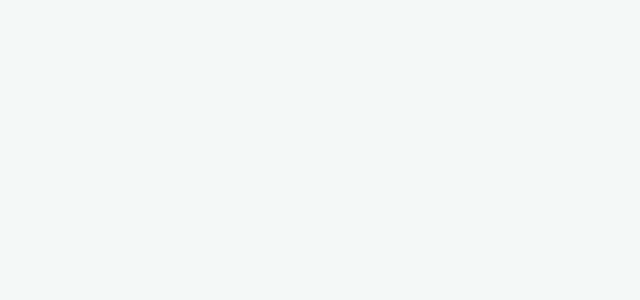
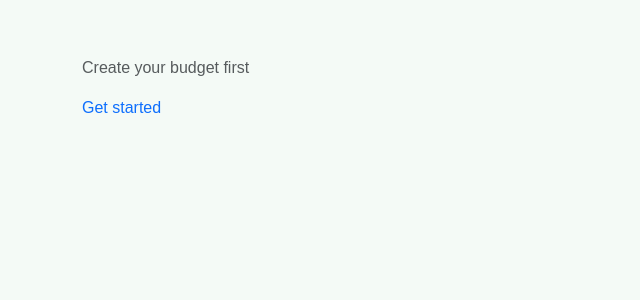
Before and after one commit to Myminiwrldsht/Student-Expense-Tracker-React-, a React (Vite) app: page /budgets in a window 1280 px wide. Shown: the top 300 px of the page, without its empty margins (0-640 px from the left). Built offline with nearby package versions, Linux system fonts and the light colour scheme.

Commit message:
feat(budgets): add Budgets page placeholder with an empty state guard

```diff
--- a/src/pages/Budgets.jsx
+++ b/src/pages/Budgets.jsx
@@ -1,3 +1,16 @@
+import useBudgets from '../hooks/useBudgets';
+import {Link} from 'react-router';
 export default function Budgets() {
-
+    const {budgets} = useBudgets();
+    if(budgets === null) {
+        return(
+            <div className="container py-5">
+        <p className="text-muted mt-2">Create your budget first</p>
+        <Link to="/get-started">Get started</Link>
+        </div>
+        );
+    }
+    return(
+        <h1>Budgets for {budgets.demoName}</h1>
+    )
 }
```
